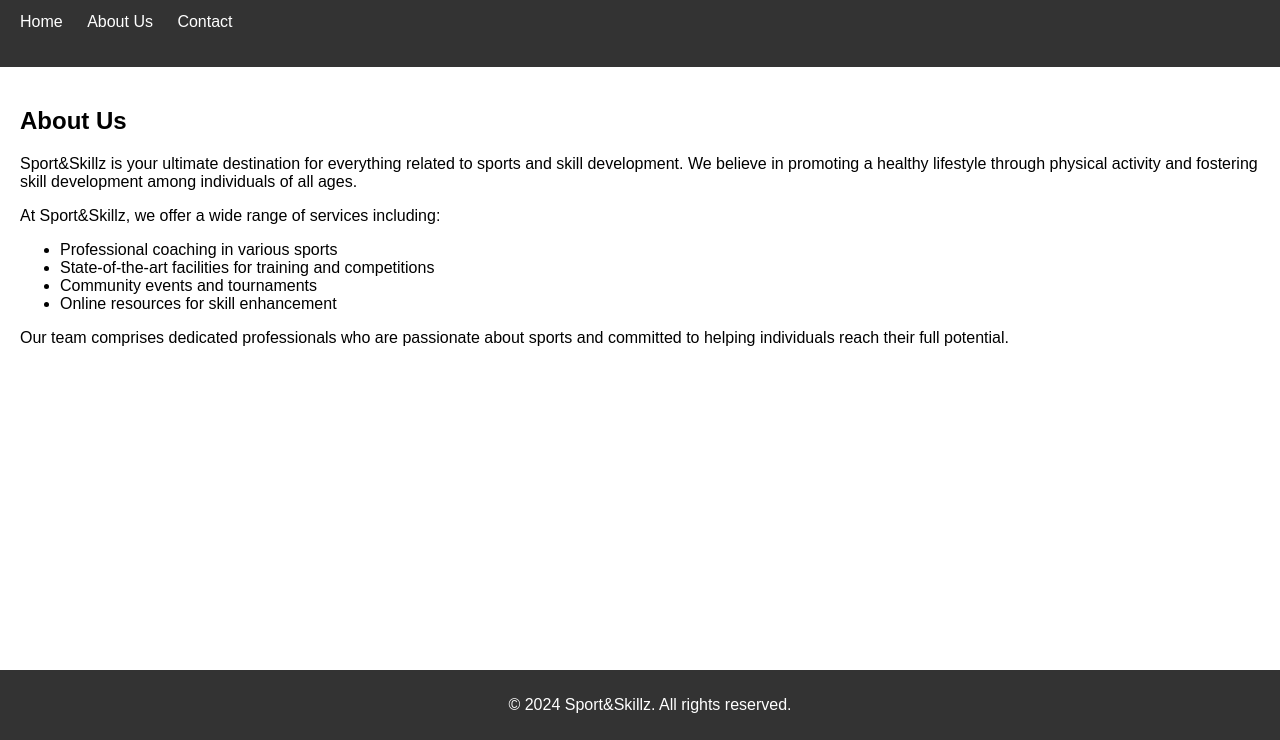
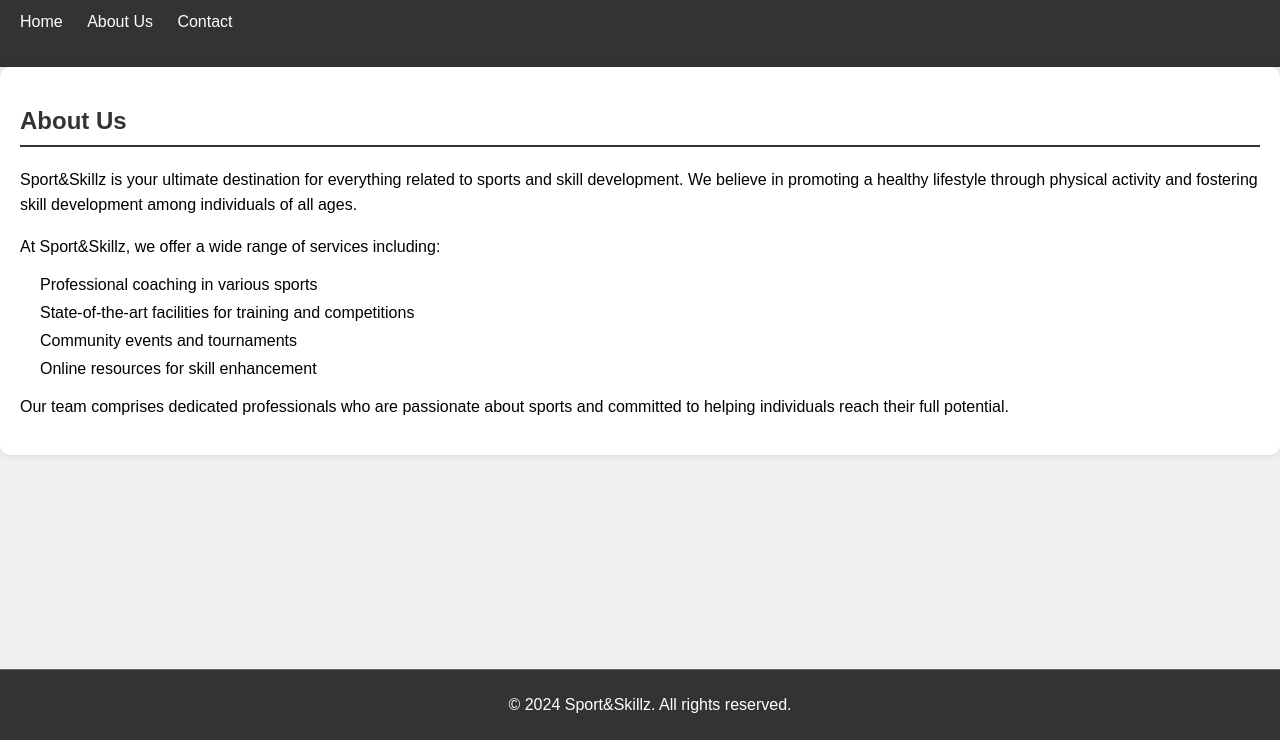
Before and after one commit to parth24917/Sport-Skillz, a plain HTML site: page about.html in a window 1280 px wide. Shown: the part 60-800 px from the top of the page. Drawn offline with Linux system fonts and the light colour scheme.

Commit message:
Update abouts.css

```diff
--- a/abouts.css
+++ b/abouts.css
@@ -2,6 +2,7 @@ body {
     font-family: Arial, sans-serif;
     margin: 0;
     padding: 0;
+    background-color: #f0f0f0;
 }
 
 header {
@@ -31,6 +32,28 @@ nav ul li a {
 
 .about-us {
     padding: 20px;
+    background-color: #fff;
+    border-radius: 10px;
+    box-shadow: 0 0 10px rgba(0, 0, 0, 0.1);
+}
+
+.about-us h2 {
+    color: #333;
+    border-bottom: 2px solid #333;
+    padding-bottom: 10px;
+}
+
+.about-us p {
+    line-height: 1.6;
+}
+
+.about-us ul {
+    list-style: none;
+    padding-left: 20px;
+}
+
+.about-us ul li {
+    margin-bottom: 10px;
 }
 
 footer {
@@ -41,4 +64,5 @@ footer {
     position: fixed;
     bottom: 0;
     width: 100%;
+    border-top: 1px solid #666;
 }
```
